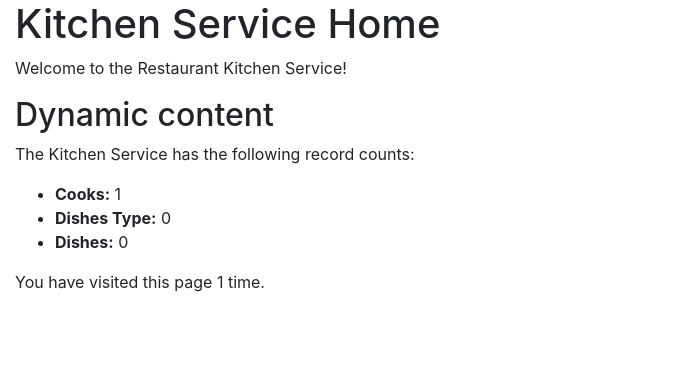
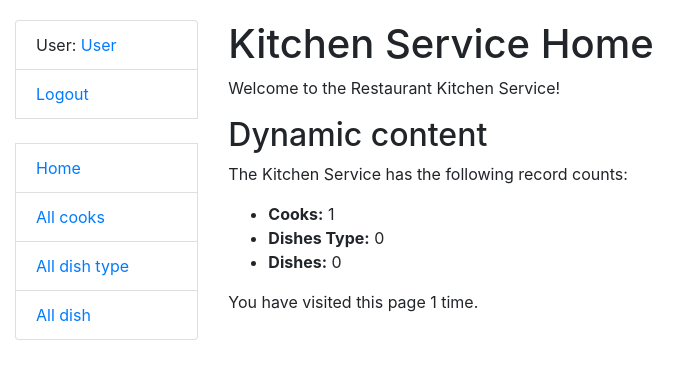
Before and after one commit to PVS1905/restaurant-kitchen-service, a Django app: page / in a window 1280 px wide. Shown: the top 379 px of the page, without its empty margins (0-700 px from the left). Run offline with Django 4.2, Linux system fonts and the light colour scheme; the visitor is signed in with stand-in values (Sample User, id 1); data comes from the database, SQL or seed files in the repository; data that the repository does not hold is empty.

Commit message:
Create home page with kitchen templates: base.html, index.html; includes: sidebar.html, pagination.html; static files: style.css; and custom template tags

```diff
--- a/restaurant_kitchen_service/settings.py
+++ b/restaurant_kitchen_service/settings.py
@@ -116,7 +116,12 @@ USE_TZ = True
 # Static files (CSS, JavaScript, Images)
 # https://docs.djangoproject.com/en/4.2/howto/static-files/
 
+
 STATIC_URL = "static/"
+
+STATICFILES_DIRS = (BASE_DIR / "static",)
+
+STATIC_ROOT = BASE_DIR / "staticfiles"
 
 # Default primary key field type
 # https://docs.djangoproject.com/en/4.2/ref/settings/#default-auto-field
--- /dev/null
+++ b/static/css/styles.css
@@ -0,0 +1,8 @@
+body {
+    margin-top: 20px;
+}
+
+.link-to-page {
+    float: right;
+    margin: 0 2px 0 2px;
+}
--- a/templates/base.html
+++ b/templates/base.html
@@ -10,12 +10,20 @@
         integrity="sha384-TX8t27EcRE3e/ihU7zmQxVncDAy5uIKz4rEkgIXeMed4M0jlfIDPvg6uqKI2xXr2"
         crossorigin="anonymous">
   <!-- Add additional CSS in static file -->
-    <link rel="stylesheet" href="">
+  {% load static %}
+  <link rel="stylesheet" href="{% static 'css/styles.css' %}">
 </head>
 
 <body>
 <div class="container-fluid">
   <div class="row">
+    <div class="col-sm-2">
+
+      {% block sidebar %}
+        {% include "includes/sidebar.html" %}
+      {% endblock %}
+
+    </div>
     <div class="col-sm-10 ">
 
       {% block content %}{% endblock %}
--- /dev/null
+++ b/templates/includes/sidebar.html
@@ -0,0 +1,15 @@
+<ul class="sidebar-nav list-group">
+  {% if user.is_authenticated %}
+    <li class="list-group-item">User: <a href="">User</a></li>
+    <li class="list-group-item"><a href="">Logout</a></li>
+  {% else %}
+    <li class="list-group-item"><a href="">Login</a></li>
+  {% endif %}
+
+  <br>
+
+  <li class="list-group-item"><a href="{% url 'kitchen:index' %}">Home</a></li>
+  <li class="list-group-item"><a href="">All cooks</a></li>
+  <li class="list-group-item"><a href="">All dish type</a></li>
+  <li class="list-group-item"><a href="">All dish</a></li>
+</ul>
```
Also changed, not shown: kitchen/templatetags/query_transform.py (added, +14 -0 lines), templates/includes/pagination.html (added, +18 -0 lines), templates/kitchen/index.html (indentation only). Lines whose indentation alone changed are shown as unchanged.
